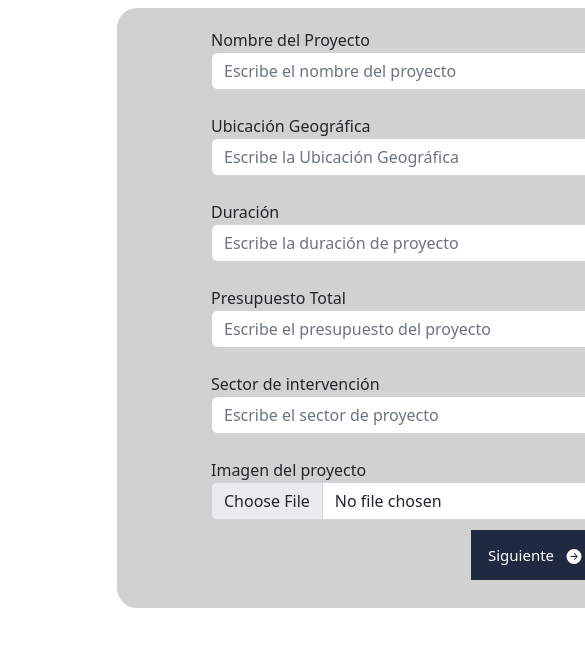
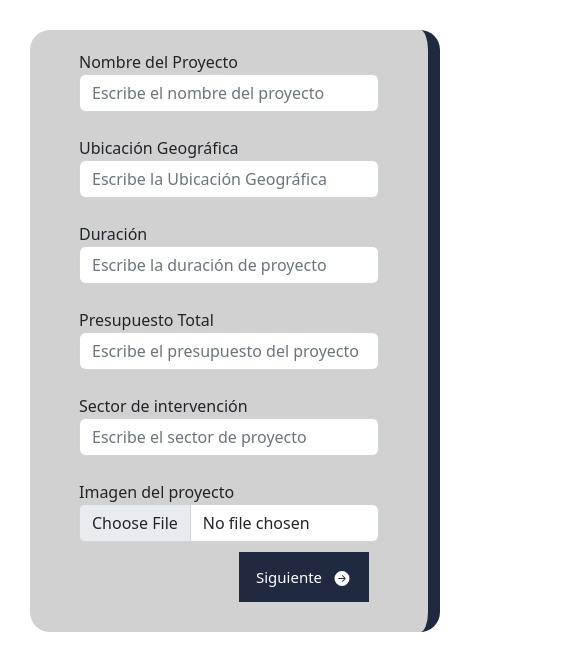
Before and after one commit to programateacademy/5-Corpohypatiapatia-Corpohypatia-Front-end, a React (Create React App) app: page / in a window 390 px wide. Shown: the top 670 px of the page, 585 px wide, since content can reach past the window. Built offline with nearby package versions, Linux system fonts and the light colour scheme.

Commit message:
In the pro styles folder design is placed is the elements that make up each element is with responsive design

```diff
--- a/src/pages/projectCreate/Stylespro.css
+++ b/src/pages/projectCreate/Stylespro.css
@@ -86,12 +86,28 @@ button{
 }
 
 @media screen and (max-width: 480px) {
-  .Form1{
+  .form1{
     display: flex;
     justify-content: center;
     margin: 30px;
-    width: 300px;
-    height: 700px;
+    width: 420px;
+    height: 100%;
+  }
+
+  .form2{
+    display: flex;
+    justify-content: center;
+    margin: 30px;
+    width: 420px;
+    height: 100%;
+  }
+
+  .form3{
+    display: flex;
+    justify-content: center;
+    margin: 30px;
+    width: 420px;
+    height: 100%;
   }
 
   .form-group {
@@ -101,19 +117,63 @@ button{
 }
 
 @media screen and (max-width: 768px) {
-  .Form1{
-    margin: 20px;
+  .form1{
     display: flex;
+    align-items: center;
     justify-content: center;
-    margin-top: 2%;
-    margin-left: 30%;
-    margin-right: 10%;
-    width: 500px;
-    height: 900px;
+    width: 410px;
+    height: 100%;
+  }
+
+  .form2{
+    display: flex;
+    align-items: center;
+    justify-content: center;
+    width: 410px;
+    height: 100%;
+  }
+
+  .form3{
+    display: flex;
+    align-items: center;
+    justify-content: center;
+    width: 410px;
+    height: 100%;
   }
 
   .form-group {
     margin: 20px;
-    width: 400px;
+    width: 300px;
   }
 }
+
+/* @media screen and (max-width: 1680px) {
+  .form1{
+    display: flex;
+    align-items: center;
+    justify-content: center;
+    width: 900px;
+    height: 100%;
+  }
+
+  .form2{
+    display: flex;
+    align-items: center;
+    justify-content: center;
+    width: 900px;
+    height: 100%;
+  }
+
+  .form3{
+    display: flex;
+    align-items: center;
+    justify-content: center;
+    width: 900px;
+    height: 100%;
+  }
+
+  .form-group {
+    margin: 20px;
+    width: 800px;
+  }
+}  */
```
